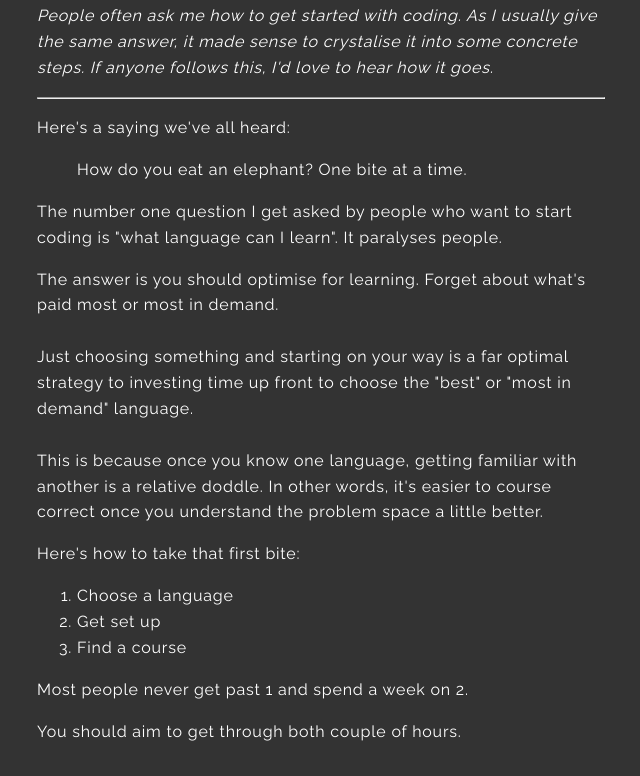
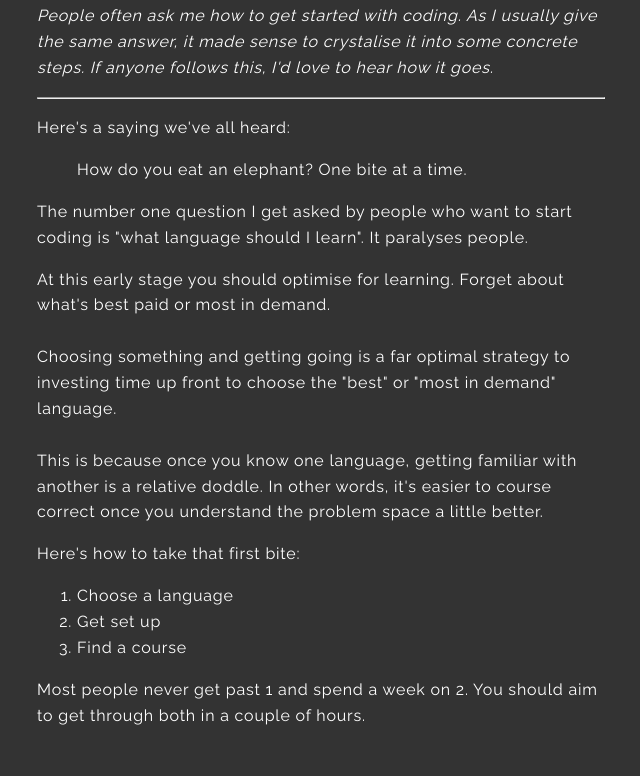
Before and after one commit to nazwhale/mysite, a Gatsby site: page /blog/2018-12-23-first-coding-steps in a window 1280 px wide. Shown: the part 176-952 px from the top of the page, without its empty margins (319-959 px from the left). Built offline with nearby package versions, Linux system fonts and the light colour scheme; Gatsby itself is replaced by a stand-in of ours.

Commit message:
Update Blog “2018-12-23-first-coding-steps”

```diff
--- a/src/pages/blog/2018-12-23-first-coding-steps.md
+++ b/src/pages/blog/2018-12-23-first-coding-steps.md
@@ -16,11 +16,11 @@ Here's a saying we've all heard:
 
 > How do you eat an elephant? One bite at a time.
 
-The number one question I get asked by people who want to start coding is "what language can I learn". It paralyses people.
+The number one question I get asked by people who want to start coding is "what language should I learn". It paralyses people.
 
-The answer is you should optimise for learning. Forget about what's paid most or most in demand. \
+At this early stage you should optimise for learning. Forget about what's best paid or most in demand. \
 \
-Just choosing something and starting on your way is a far optimal strategy to investing time up front to choose the "best" or "most in demand" language.\
+Choosing something and getting going is a far optimal strategy to investing time up front to choose the "best" or "most in demand" language.\
 \
 This is because once you know one language, getting familiar with another is a relative doddle. In other words, it's easier to course correct once you understand the problem space a little better.
 
@@ -30,6 +30,4 @@ Here's how to take that first bite:
 2. Get set up
 3. Find a course
 
-Most people never get past 1 and spend a week on 2.
-
-You should aim to get through both couple of hours.
+Most people never get past 1 and spend a week on 2. You should aim to get through both in a couple of hours.
```
